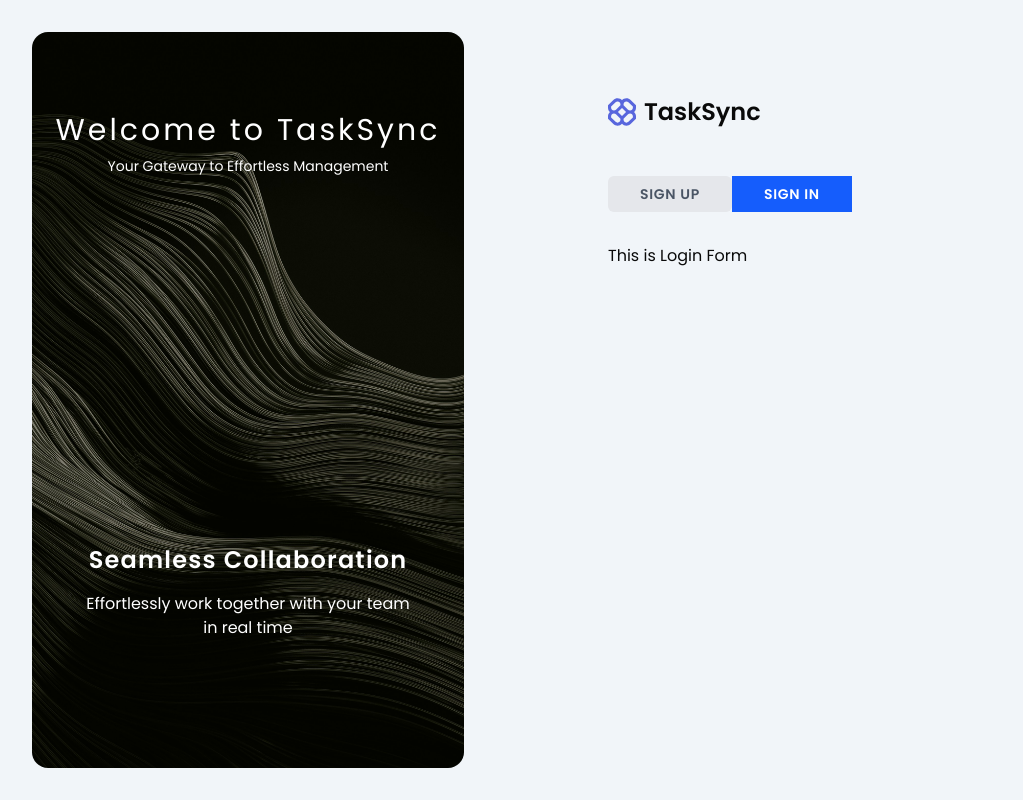
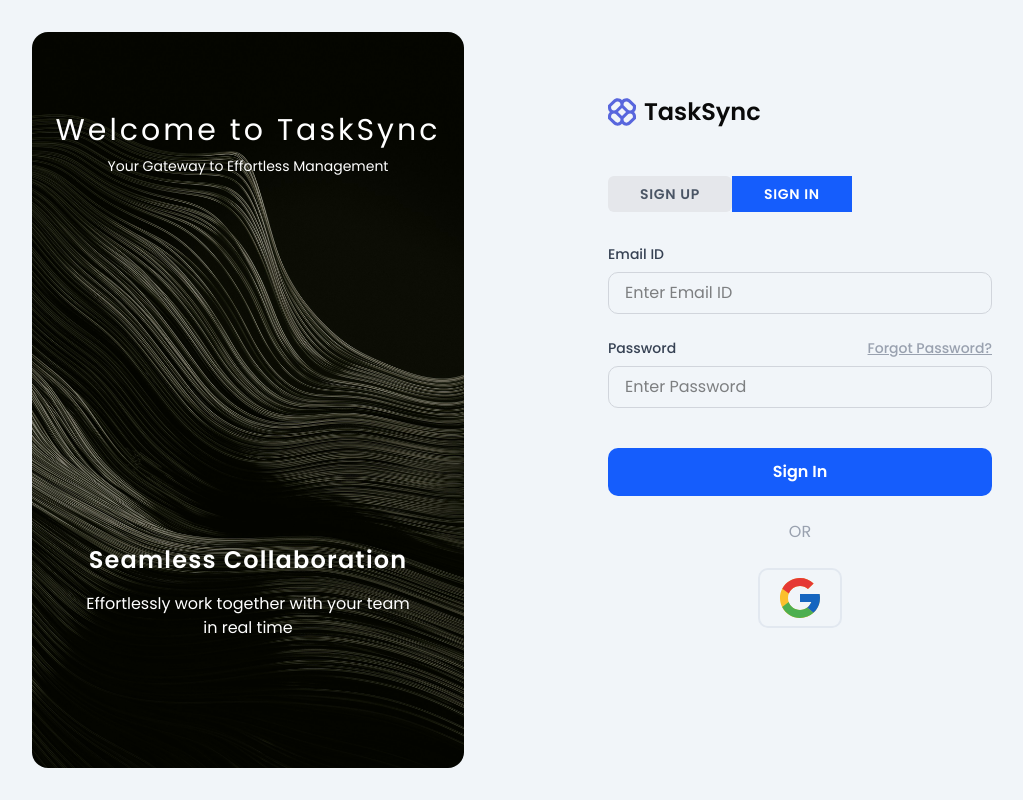
Before and after one commit to lihazinoob/TaskSync_Front_End, a React (Vite) app: page /register in a window 1280 px wide. Both pictures are taken after a click on the button "SIGN IN". Shown: the whole page, without its empty margins (64-1087 px from the left). Built offline with nearby package versions, Linux system fonts and the light colour scheme.

Commit message:
The Login Form is also is designed

```diff
--- a/src/Components/Auth/LoginForm.tsx
+++ b/src/Components/Auth/LoginForm.tsx
@@ -1,9 +1,54 @@
-export default function LoginForm()
-{
-  return(
+import GoogleIcon from "../../assets/GoogleIcon.svg"
+
+export default function LoginForm() {
+  return (
     <>
-      <div>
-        This is Login Form
+      <div className="space-y-6">
+        {/* Email ID */}
+        <div>
+          <label className="block text-sm font-medium text-gray-700 mb-2">
+            Email ID
+          </label>
+          <input
+            type="email"
+            placeholder="Enter Email ID"
+            className="w-full px-4 py-2 border border-gray-300 rounded-lg focus:outline-none focus:ring-2 focus:ring-blue-500"
+          />
+        </div>
+
+        {/* Password */}
+
+        <div>
+          <div className="flex flex-row justify-between mb-2">
+            <label className="block text-sm font-medium text-gray-700 ">
+              Password
+            </label>
+            <label className="block text-sm font-medium text-gray-400">
+              <u>Forgot Password?</u>
+            </label>
+          </div>
+
+          <input
+            type="password"
+            placeholder="Enter Password"
+            className="w-full px-4 py-2 border border-gray-300 rounded-lg focus:outline-none focus:ring-2 focus:ring-blue-500"
+          />
+        </div>
+
+        {/* Sign In Button */}
+        <button className="w-full bg-blue-600 text-white py-3 rounded-lg font-semibold hover:bg-blue-700 transition cursor-pointer mt-4">
+          Sign In
+        </button>
+
+        <div className="items-center justify-center flex text-gray-400">OR</div>
+
+        {/* Google Icon */}
+
+        <div className="flex flex-row items-center justify-center">
+          <div className="border-2 border-slate-200 px-4 py-1 rounded-lg cursor-pointer">
+            <img src={GoogleIcon} alt="icon-google" />
+          </div>
+        </div>
       </div>
     </>
   );
--- a/src/Components/Auth/SignUpForm.tsx
+++ b/src/Components/Auth/SignUpForm.tsx
@@ -4,6 +4,17 @@
   return (
     <>
       <div className="space-y-6">
+        {/* UserName */}
+        <div>
+          <label className="block text-sm font-medium text-gray-700 mb-2">
+            UserName
+          </label>
+          <input
+            type="text"
+            placeholder="Your Username"
+            className="w-full px-4 py-2 border border-gray-300 rounded-lg focus:outline-none focus:ring-2 focus:ring-blue-500"
+          />
+        </div>
         {/* Email */}
         <div>
           <label className="block text-sm font-medium text-gray-700 mb-2">
@@ -16,13 +27,10 @@
           />
         </div>
         {/* Password */}
-        <div className="">
+        <div>
           <div className="flex flex-row justify-between mb-2">
             <label className="block text-sm font-medium text-gray-700 ">
               Password
-            </label>
-            <label className="block text-sm font-medium text-gray-400">
-              <u>Forgot Password?</u>
             </label>
           </div>
 
```
